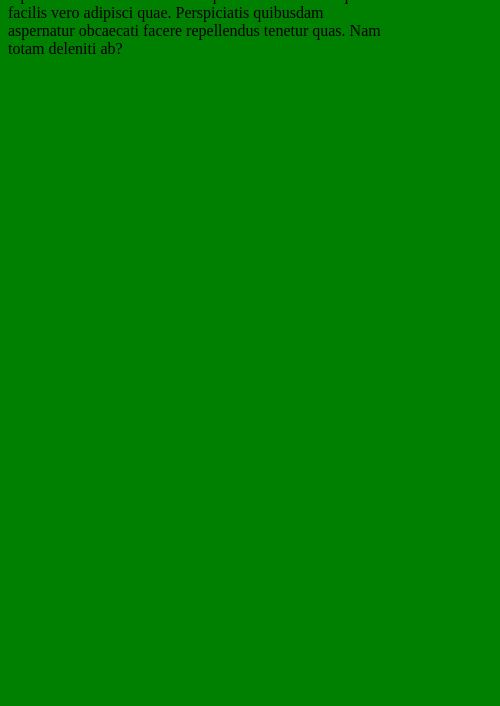
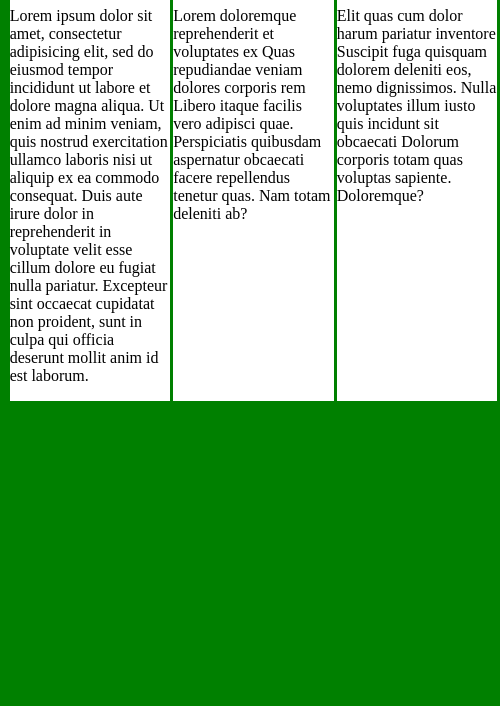
Before and after one commit to arnaud-vanderschriek/Responsive-Web-Design, a plain HTML site: page index.html in a window 390 px wide. Shown: the part 138-844 px from the top of the page, 500 px wide, since content can reach past the window. Drawn offline with Linux system fonts and the light colour scheme.

Commit message:
CSS modif

```diff
--- a/style.css
+++ b/style.css
@@ -1,14 +1,26 @@
 body {
 	background-color: blue;
 	font-size: large;
+	display: flex;
+
 }
 #small
 {
-	display:none;
+	width:auto;
+	height:auto;
+	background-color: white;
 }
 #medium
 {
-	display: none;
+	width: auto;
+	height:auto;
+	background-color: white;
+}
+#large
+{
+	width: auto;
+	height:auto;
+	background-color: white;
 }
 
 @media all and (min-width:300px) and (max-width: 768px)
@@ -18,39 +30,66 @@ body {
 	{
 		background-color: green;
 		font-size: medium;
+		display: grid;
+		grid-template-columns: 2fr 1fr 1fr;
 	}
 	#large
 	{
-		display:none;
+		margin:1%;
+		width:auto;
+		height:auto;
+		background-color: white;
 	}
 	#small
 	{
-		display:none;
+		margin:1%;
+		width:auto;
+		height:auto;
+		background-color: white;
 	}
 	#medium
 	{
-		display:contents;
+		margin: 1%;
+		width:auto;
+		height: auto;
+		background-color: white;
 	}
 
 }
 
-@media all and ( max-width: 300px)
+@media all and (min-width:100px) and ( max-width: 299px)
 {
 	body
 	{
+		display: flex;
+		flex-direction:column;
 		background-color: red;
 		font-size: small;
+
+	}
+	h1
+	{
+		font-size: 1em;
 	}
 	#large
 	{
-		display: none;
+		margin: 1%;
+		width:auto;
+		height:auto;
+		background-color: white;
 	}
 	#medium
 	{
-		display: none;
+		margin: 1%;
+		width: auto;
+		height:auto;
+		background-color: white;
 	}
 	#small
 	{
-		display: contents;
+		margin: 1%;
+		width: auto;
+		height:auto;
+		background-color: white;
 	}
 }
```
